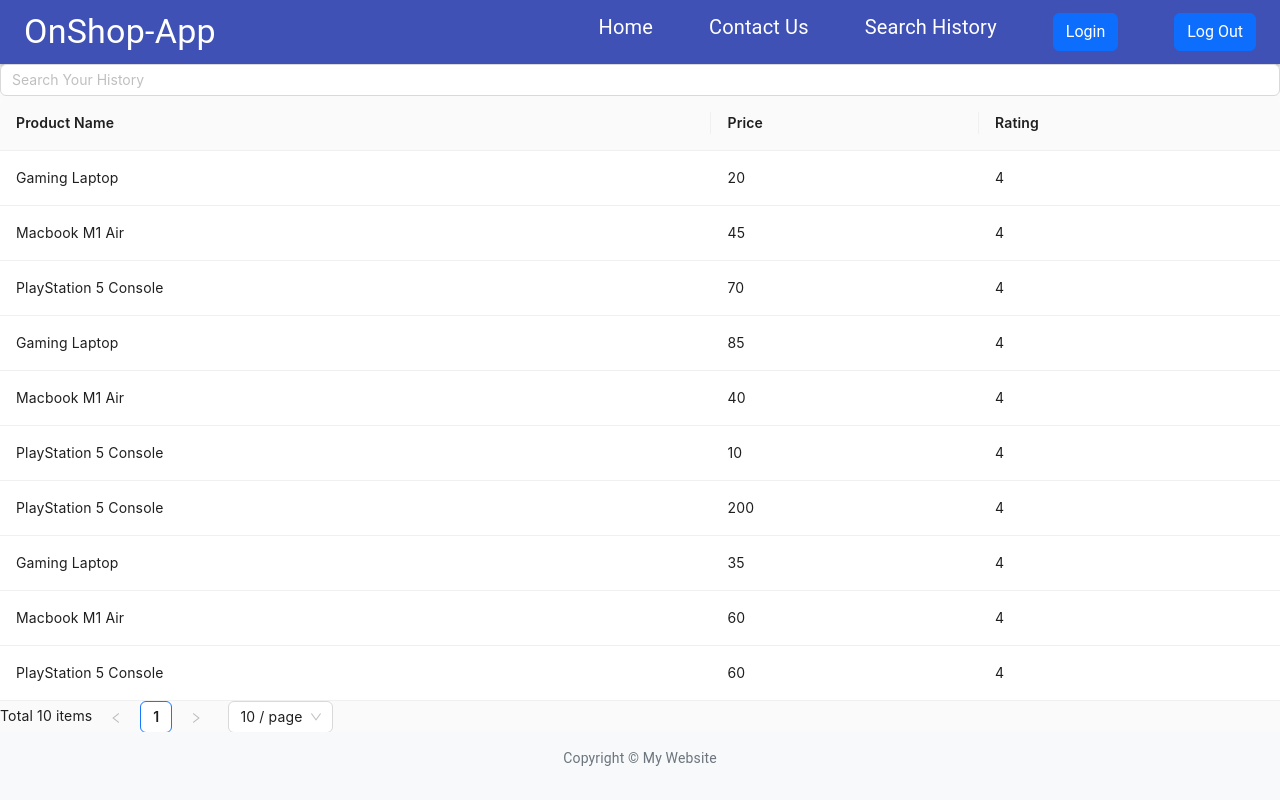
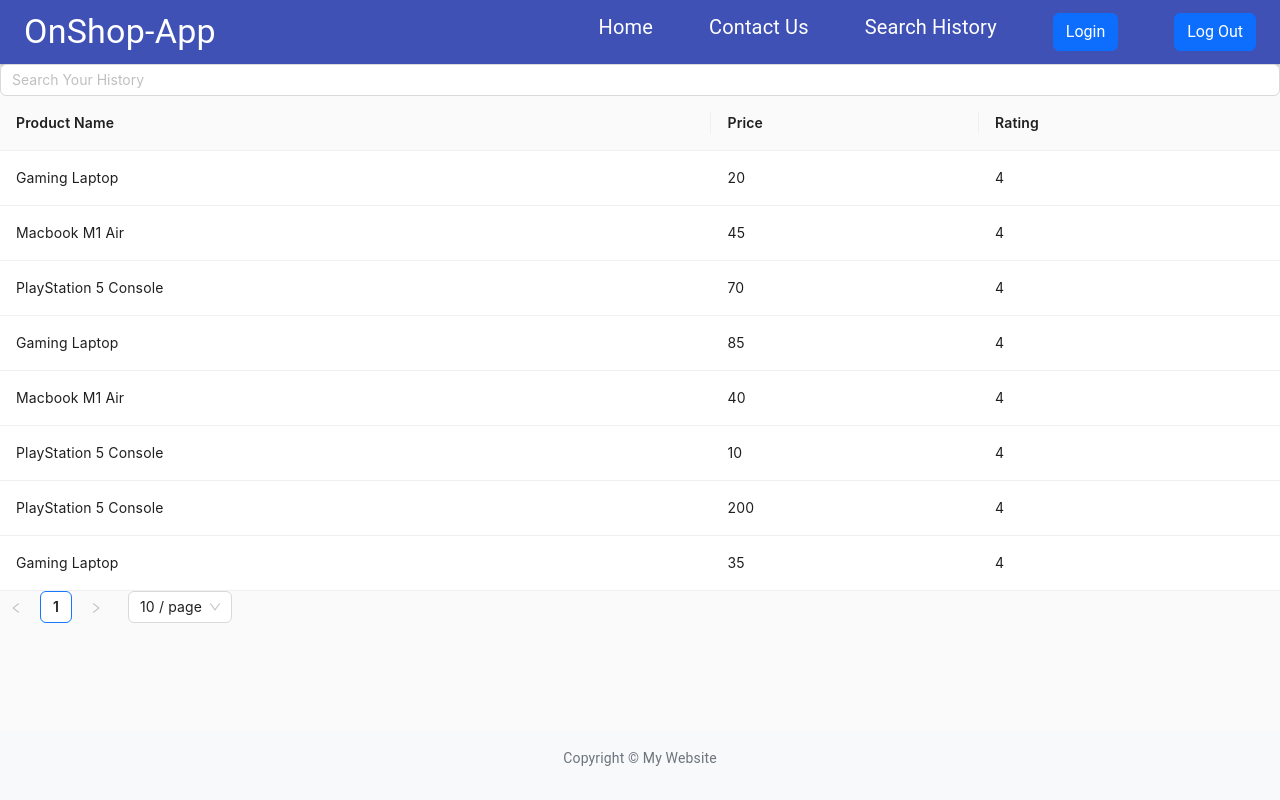
Before and after one commit to Felix3Ondullah/Onshop-app-Client, a React (Create React App) app: page /searchhistory in a window 1280 px wide. Built offline with nearby package versions, Linux system fonts and the light colour scheme; data requests are answered from the project's data file.

Commit message:
changed pagination values

```diff
--- a/src/Components/SearchHistory.js
+++ b/src/Components/SearchHistory.js
@@ -5,7 +5,7 @@
 const [searchHistory, setSearchHistory] = useState([]);
 const [searchValue, setSearchValue] = useState("");
 const [currentPage, setCurrentPage] = useState(1);
-const [pageSize, setPageSize] = useState(10);
+const [pageSize, setPageSize] = useState(8);
 
 useEffect(() => {
 fetchSearchHistory();
@@ -79,7 +79,6 @@
 onChange={handlePageChange}
 showSizeChanger
 onShowSizeChange={handlePageSizeChange}
-showTotal={(total) => `Total ${total} items`}
 />
 </div>
 );
```
